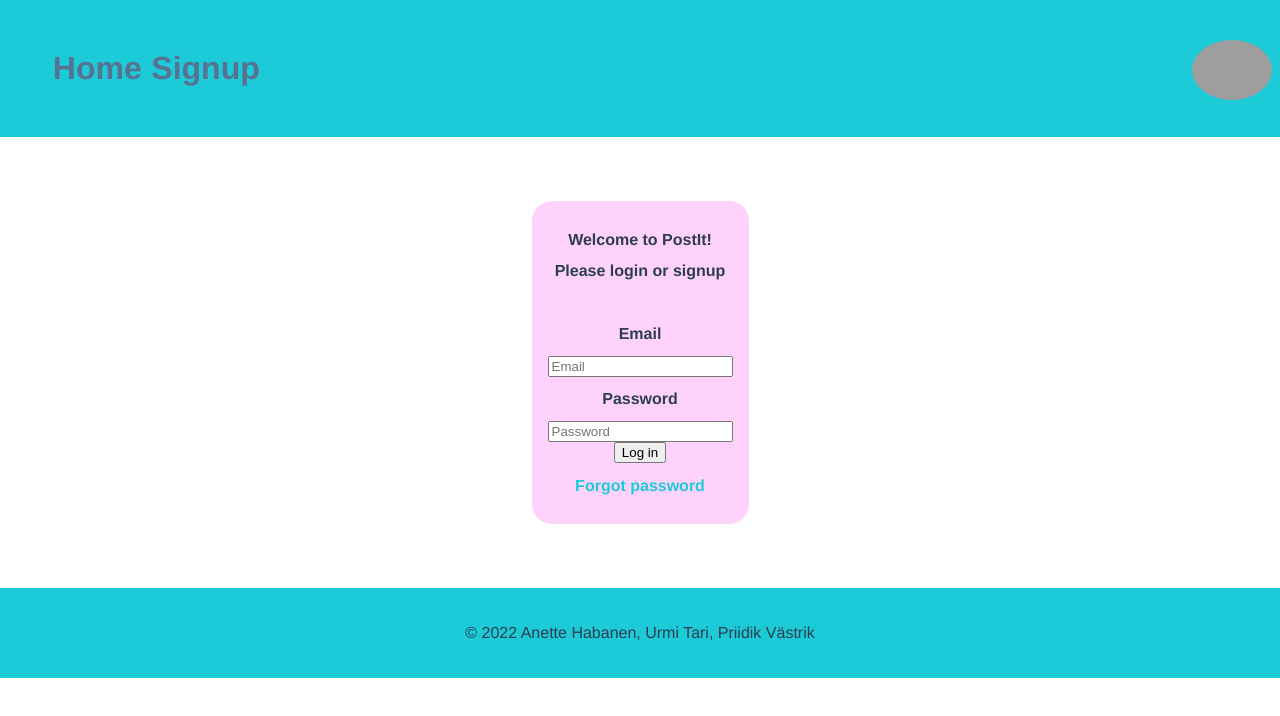
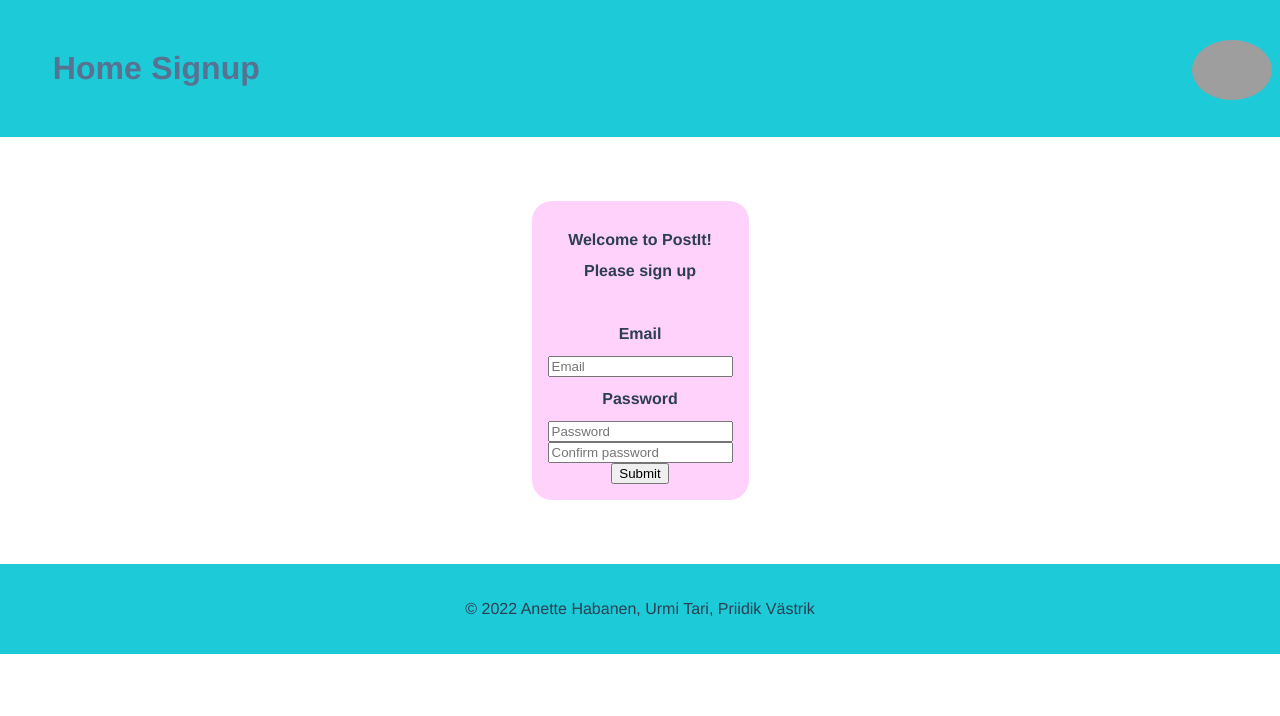
Before and after one commit to pvastrik/wad-homework, a Vue app: page / in a window 1280 px wide. Shown: the top 716 px of the page. Built offline with nearby package versions, Linux system fonts and the light colour scheme; grey boxes are pictures that could not be loaded.

Commit message:
password control

```diff
--- a/package.json
+++ b/package.json
@@ -8,9 +8,12 @@
     "lint": "vue-cli-service lint"
   },
   "dependencies": {
+    "@vuelidate/core": "^2.0.0",
+    "@vuelidate/validators": "^2.0.0",
     "core-js": "^3.8.3",
     "vue": "^3.2.13",
     "vue-router": "^4.1.6",
+    "vuelidate": "^0.7.7",
     "vuex": "^4.1.0"
   },
   "devDependencies": {
--- a/src/components/LoginCompo.vue
+++ b/src/components/LoginCompo.vue
@@ -1,18 +1,30 @@
+
 <template>
     <div class="container">
         <div class = "item">
             <h2 class = "textformating2">Welcome to PostIt!</h2>
-            <h2 class="textformating2">Please login or signup</h2>
+            <h2 class="textformating2">Please sign up</h2>
             <br>
-            <form action="index.html">
+            <form @submit.stop.prevent="signUp">
                 <h2 class="textformating2">Email</h2>
-                <input id=email type="email" placeholder="Email" required>
+                <input id=email type="email" placeholder="Email" v-model="email">
                 <br>
                 <h2 class="textformating2">Password</h2>
-                <input id=password type="password" placeholder="Password" required>
+                <input v-model="password.password" id="password" type="password" placeholder="Password">
                 <br>
-                <input id="buttonInput" type="submit" value="Log in"/>
-                <h2 class="textformating1">Forgot password</h2>
+                <input v-model="password.confirm" id="confirm" type="password" placeholder="Confirm password">
+              <div v-if="v$">
+              <div
+                  v-if="submit && v$.password.$invalid"
+                  class="invalid-feedback left">
+                <span v-if="v$.password.$model.password===''">Password is required</span>
+                <span v-if="v$.password && !v$.password.password.valid">Password must contain atleast One Uppercase, One Lowercase, One Number and One Special Chacter</span>
+                <span v-if="v$.password && v$.password.password.valid && !v$.user.password.minLength">Password must be minimum 8 characters</span>
+                <span v-if="v$.password && v$.password.password.valid && !v$.user.password.maxLength">Password must be maximum 15 characters</span>
+                <span v-if="v$.password && v$.password.password.valid && !v$.password.confirm.sameAs">Passwords must be the same</span>
+              </div>
+              </div>
+                <input id="buttonInput" type="submit"/>
             </form>
         </div>
     </div>
@@ -21,33 +33,111 @@
 
 
 <script>
+//import { required, minLength, maxLength} from 'vuelidate/lib/validators';
+import useValidate from '@vuelidate/core'
+import { required, email, minLength, maxLength, sameAs } from '@vuelidate/validators'
+import router from "@/router";
+
     export default {
-      methods:{
-        validations: {
-          password:{
-            contains2UpperCase: function (value) {
-              return /[A-Z].*[A-Z]/.test(value)
+
+      data() {
+        return {
+          v$: useValidate(),
+          email: "",
+          password: {
+            password: "",
+            confirm: "",
+          },
+          submit: false,
+        }
+      },
+      methods: {
+        signUp() {
+          this.submit = true;
+          console.log(this.v$)
+          console.log(this.v$.email)
+          this.v$.$validate();
+          if (this.v$.password) {
+            console.log(true)
+
+          } else {
+            console.log(this.v$.password)
+          }
+          console.log(this.v$.password.$model.password)
+
+          console.log(this.v$)
+          console.log(this.v$.email)
+          console.log(this.v$.password.$error)
+          if (!this.v$.$error) {
+            router.push("home")
+         } else {
+            var curError = document.querySelector(".passwordError")
+            console.log(curError)
+            if (curError===null) {
+
+              var error = document.createElement("p")
+              error.className = "passwordError"
+              error.innerHTML = `Password did not meet requirements! <br>
+        The password should be at least 8 chars and less than 15 chars.<br>
+        Include at least one uppercase alphabet character, <br>two lowercase alphabet characters.
+one numeric value,<br> the character "-" and start with an uppercase letter.`
+              document.querySelector("form").appendChild(error)
+            }
+         }
+        },
+      },
+      validations() {
+        return {
+          email: {required, email},
+          password: {
+            password: {required,
+            minLength: minLength(8),
+            maxLength: maxLength(15),
+              valid: function (value) {
+                const containsUpper = /[A-Z]/.test(value);
+                const contains2Lower =  /[a-z].*[a-z]/.test(value);
+                const containsNumber = /[0-9]/.test(value);
+                const containsSpecial = /_/.test(value);
+                const startsWithUpper = /[A-Z]/.test(value.substring(0, 1));
+                return (containsSpecial && startsWithUpper && containsUpper
+                    && containsNumber && contains2Lower);
+              },
             },
-            containsLoweCase: function (value) {
-              return /[a-z]/.test(value)
-            },
-            containsNumber: function (value) {
-              return /[0-9]/.test(value)
-            },
-            containsSpecial: function (value) {
-              return /[_]/.test(value)
-            },
-            startsWithUpper: function (value) {
-              return /[A-Z]/.test(value.substring(0, 1))
-            },
-            length: function (value) {
-              return value.length > 7 && value.length < 16
-            }
-          }
+            confirm: {required, sameAs: sameAs(this.password.password)},
+          },
+          submit: {}
         }
       }
-
     }
+    //   validations: {
+    //       user: {
+    //         password: {
+    //           required: required,
+    //           valid: function (value) {
+    //             const contains2Upper = /[A-Z].*[A-Z]/.test(value);
+    //             const containsLower =  /[a-z]/.test(value);
+    //             const containsNumber = /[0-9]/.test(value);
+    //             const containsSpecial = /[_]/.test(value);
+    //             const startsWithUpper = /[A-Z]/.test(value.substring(0, 1));
+    //             return (containsSpecial && startsWithUpper && contains2Upper
+    //                 && containsNumber && containsLower);
+    //           },
+    //           minLength: minLength(8),
+    //           maxLength: maxLength(15),
+    //         }
+    //       }
+    //     },
+    //   computed: {
+    //     isDisabled() {
+    //       return this.$v.$invalid;
+    //     }
+    //   },
+    //   created() {
+    //     this.submitted = true;
+    //     return this.$v.$touch();
+    //   }
+    //
+    // }
 </script>
 
 
--- a/src/main.js
+++ b/src/main.js
@@ -3,4 +3,5 @@ import App from './App.vue'
 import router from "@/router"
 import store from "@/store"
 
+
 createApp(App).use(store).use(router).mount('#app')
--- a/src/store/index.js
+++ b/src/store/index.js
@@ -13,6 +13,8 @@ export default createStore({
                 postImageAlt: "Tartu town square",
                 body: "quia et suscipit\nsuscipit recusandae consequuntur expedita et cum\nreprehenderit molestiae ut ut quas totam\nnostrum rerum est autem sunt rem eveniet architecto",
                 likes: 1,
+                dislikes: 0,
+
             },
 
             {
@@ -23,6 +25,8 @@ export default createStore({
               postImageAlt: "",
               body: "Anyone knows in which room is the lab today?",
               likes: 12,
+                dislikes: 0,
+
             },
 
             {
@@ -33,6 +37,7 @@ export default createStore({
               postImageAlt: "Pärnu skyline",
               body: "Pärnu 2022",
               likes: 123,
+                dislikes: 0,
             },
 
             {
@@ -43,6 +48,8 @@ export default createStore({
               postImageAlt: "",
               body: "Tere, kallid sõbrad <br> At vero eos et accusamus et iusto odio dignissimos ducimus qui blanditiis praesentium voluptatum deleniti atque corrupti quos dolores et quas molestias excepturi sint occaecati cupiditate non provident, similique sunt in culpa qui officia deserunt mollitia animi, id est laborum et dolorum fuga. Et harum quidem rerum facilis est et expedita distinctio. Nam libero tempore, cum soluta nobis est eligendi optio cumque nihil impedit quo minus id quod maxime placeat facere possimus, omnis voluptas assumenda est, omnis dolor repellendus. Temporibus autem quibusdam et aut officiis debitis aut rerum necessitatibus saepe eveniet ut et voluptates repudiandae sint et molestiae non recusandae. Itaque earum rerum hic tenetur a sapiente delectus, ut aut reiciendis voluptatibus maiores alias consequatur aut perferendis doloribus asperiores repellat.",
               likes: 1234,
+                dislikes: 0,
+
             },
 
             {
@@ -53,6 +60,8 @@ export default createStore({
               postImageAlt: "Tallinn skyline",
               body: "Hello from Tallinn!!!",
               likes: 12345,
+                dislikes: 0,
+
             },
 
             {
@@ -63,6 +72,8 @@ export default createStore({
               postImageAlt: "Tartu University",
               body: "Start of a new school year ...",
               likes: 123456,
+                dislikes: 0,
+
             },
 
             {
@@ -73,6 +84,8 @@ export default createStore({
               postImageAlt: "",
               body: "quia et suscipit\nsuscipit recusandae consequuntur expedita et cum\nreprehenderit molestiae ut ut quas totam\nnostrum rerum est autem sunt rem eveniet architecto",
               likes: 12345,
+                dislikes: 0,
+
             },
 
             {
@@ -83,6 +96,8 @@ export default createStore({
               postImageAlt: "Viljandi",
               body: "Heelllloooo",
               likes: 1234,
+                dislikes: 0,
+
             },
 
             {id: 9,
@@ -92,6 +107,8 @@ export default createStore({
               postImageAlt: "Valga",
               body: "Beautiful view!! <3",
               likes: 123,
+                dislikes: 0,
+
             },
 
             {
@@ -103,6 +120,8 @@ export default createStore({
               postImageAlt: "Narva",
               body: "Greetings from near the boarder",
               likes: 12,
+                dislikes: 0,
+
             }
 
 
@@ -129,13 +148,13 @@ export default createStore({
         increaseLikesAction: action => {
             setTimeout(function () {
                 action.commit("increaseLikes")
-            }, 1000)
+            }, 0)
         },
 
         decreaseLikesAction: action => {
             setTimeout(function () {
                 action.commit("decreaseLikes")
-            }, 1000)
+            }, 0)
         }
     }
 })
```
Also changed, not shown: 1 other file (tests, documents, lock files or other folders).
